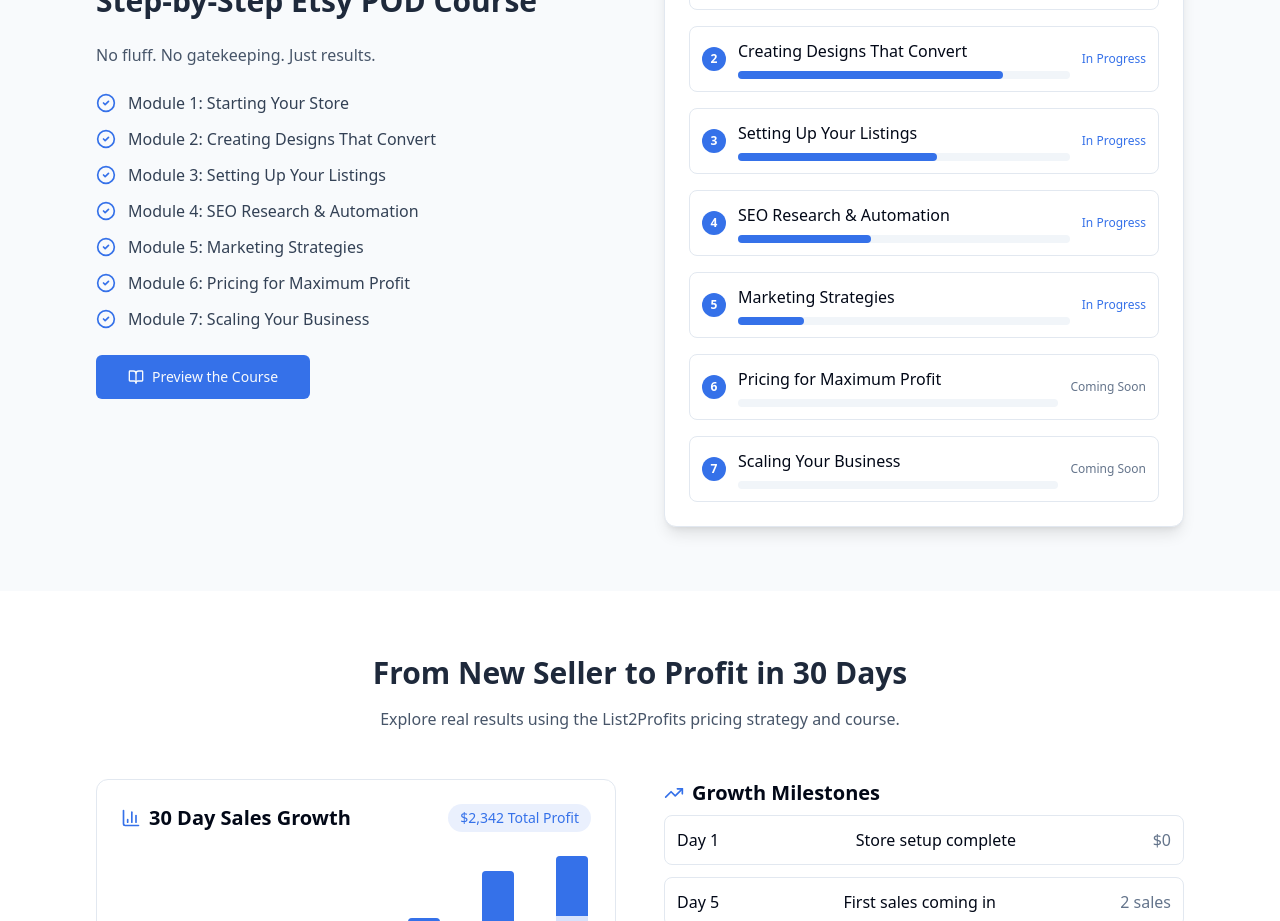
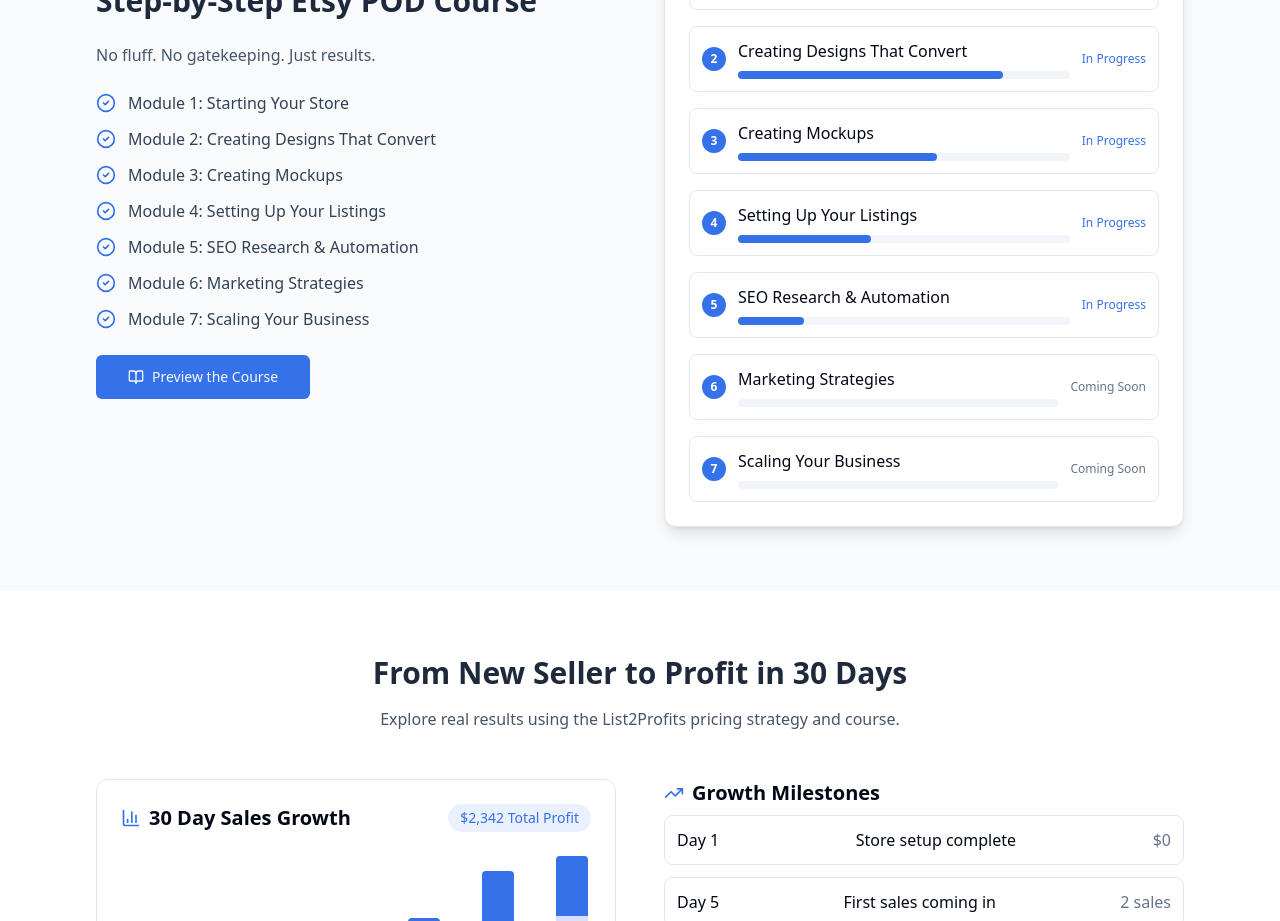
Before and after one commit to Hyverse10/etsy-profit-navigator, a React (Vite) app: page / in a window 1280 px wide. Shown: the part 1680-2601 px from the top of the page. Built offline with nearby package versions, Linux system fonts and the light colour scheme; the HTML template or start-up script is replaced by a standard one.

Commit message:
Refactor course modules
Remove "Pricing for Maximum Profit" and add "Creating Mockups" after "Creating Designs That Convert".

```diff
--- a/src/components/home/CourseOverview.tsx
+++ b/src/components/home/CourseOverview.tsx
@@ -1,3 +1,4 @@
+
 import React from 'react';
 import { Link } from 'react-router-dom';
 import { Button } from '@/components/ui/button';
@@ -6,10 +7,10 @@ import { BookOpen, CheckCircle2 } from 'lucide-react';
 const courseModules = [
   "Starting Your Store",
   "Creating Designs That Convert",
+  "Creating Mockups",
   "Setting Up Your Listings",
   "SEO Research & Automation",
   "Marketing Strategies",
-  "Pricing for Maximum Profit",
   "Scaling Your Business"
 ];
 
```
